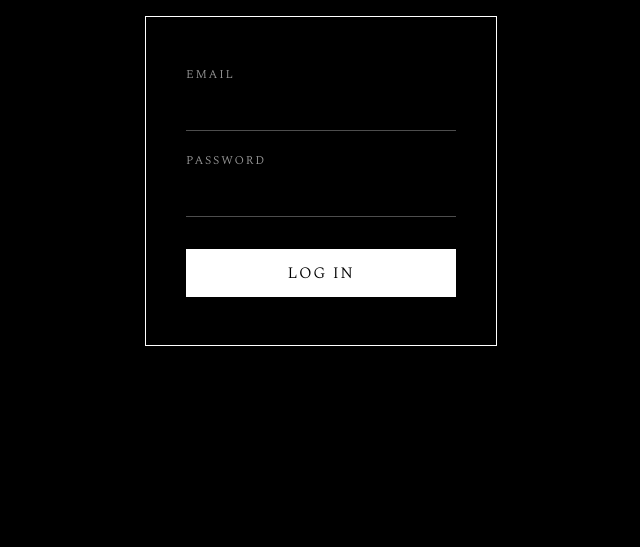
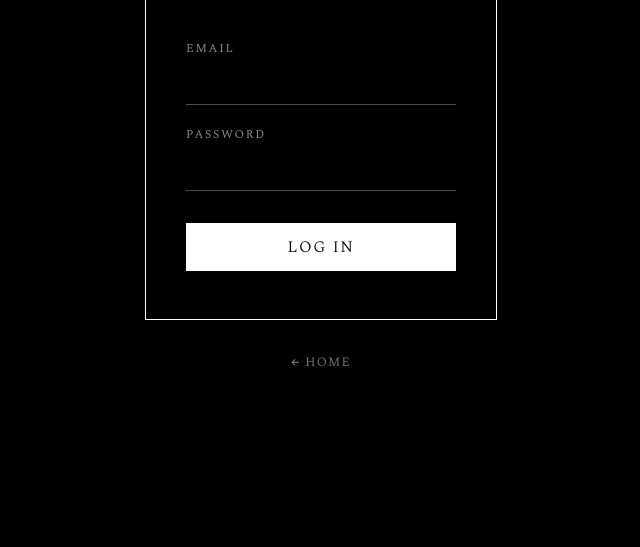
Before and after one commit to avaparnian/faux-szn, a website: page admin.html in a window 1280 px wide. Shown: the part 253-800 px from the top of the page, without its empty margins (319-959 px from the left). Drawn offline with nearby package versions, Linux system fonts and the light colour scheme.

Commit message:
Back button in login

```diff
--- a/admin.html
+++ b/admin.html
@@ -23,6 +23,7 @@
             <button class="loginBtn" type="submit">LOG IN</button>
         </form>
     </div>
+    <a class="backHomeLink" href="/">← HOME</a>
 </div>
 
 <div class="dashboard" id="dashboard">
--- a/css/admin.css
+++ b/css/admin.css
@@ -506,6 +506,17 @@
     cursor: pointer;
 }
 
+.backHomeLink {
+    color: rgba(255, 255, 255, 0.5);
+    text-decoration: none;
+    font-size: 0.8rem;
+    letter-spacing: 0.1em;
+}
+
+.backHomeLink:hover {
+    color: white;
+}
+
 .itemRow.dragging {
     opacity: 0;
 }
```
Also changed, not shown: index.html (+3 -1 lines).
